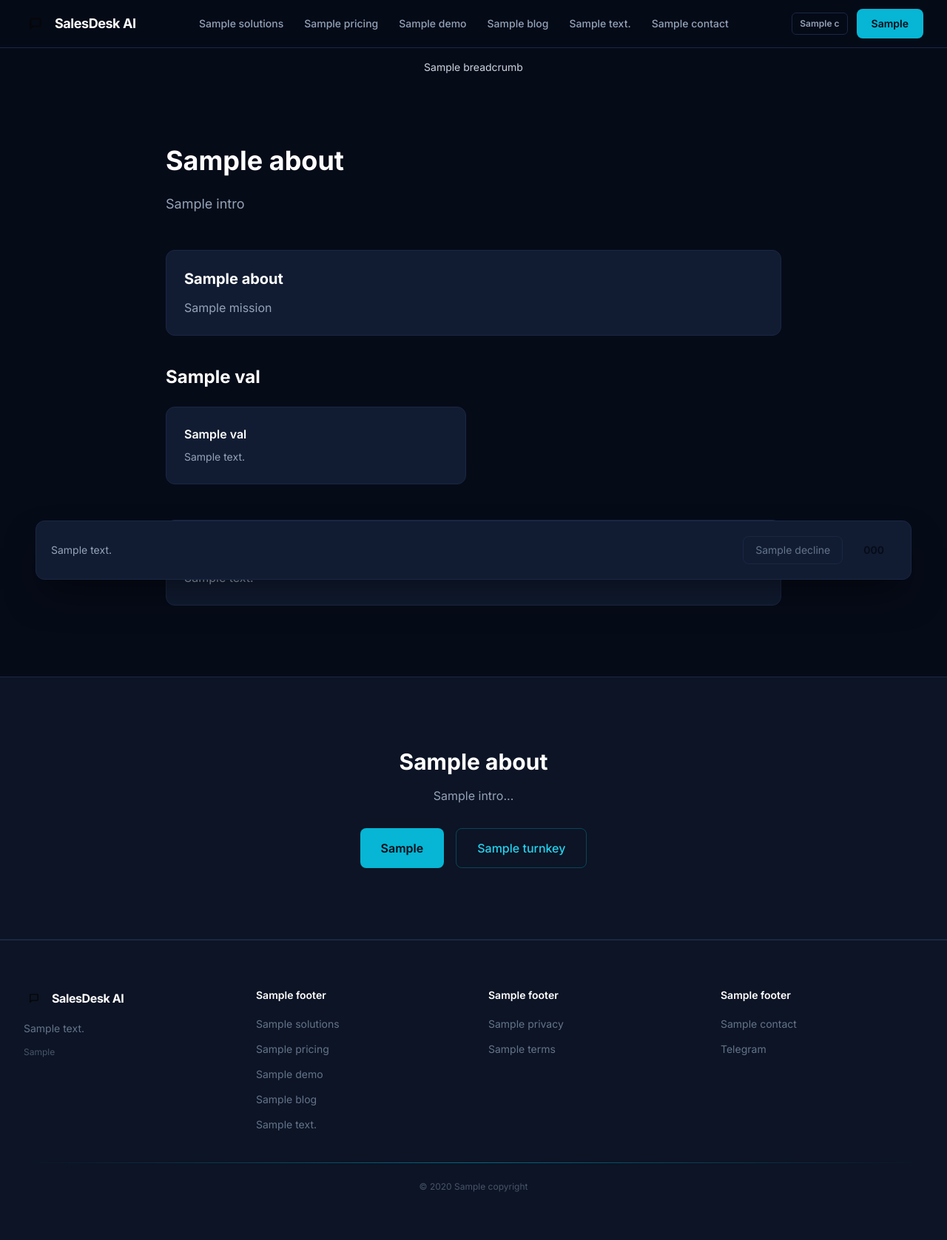
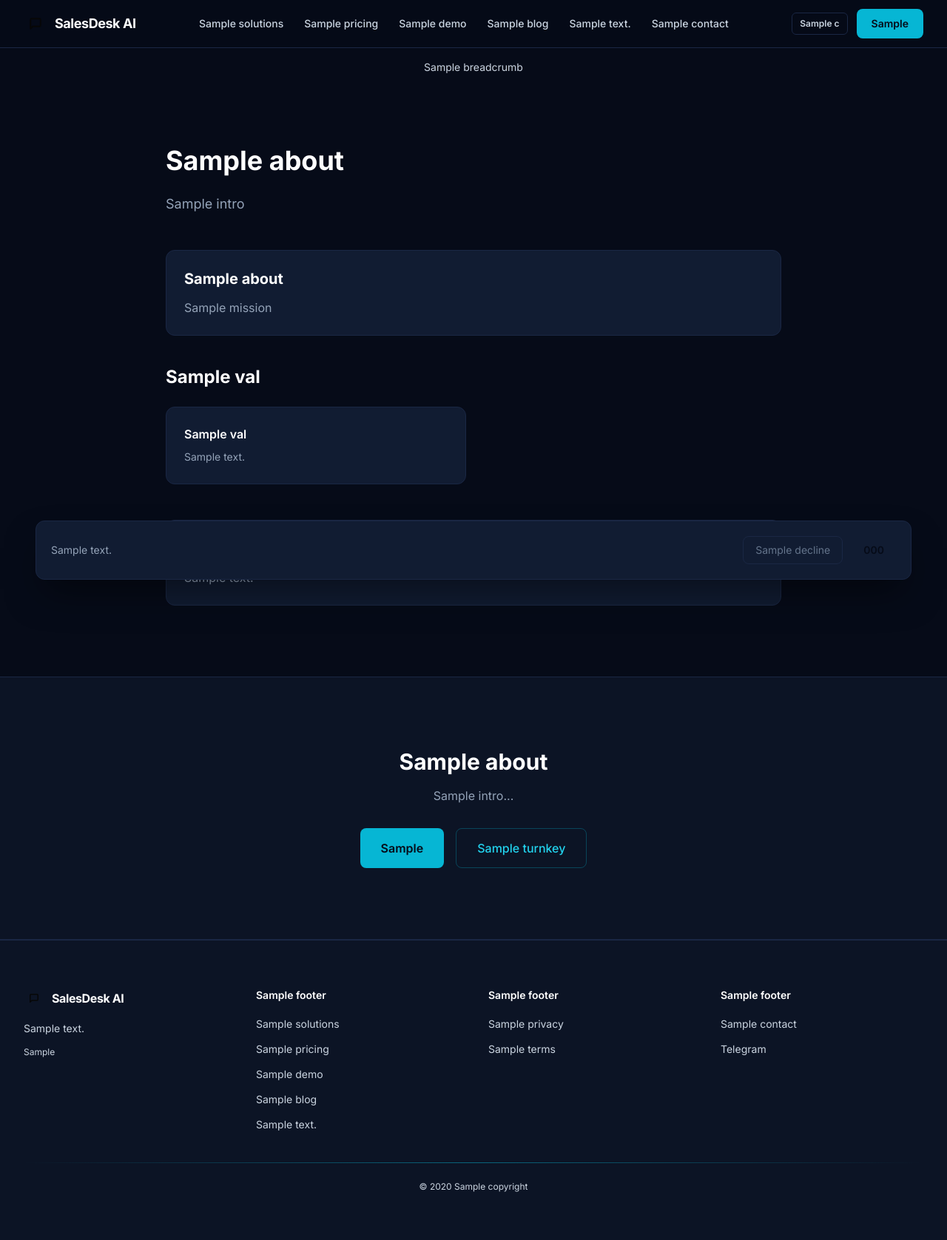
Before and after one commit to braindiggeruz/SalesDeck-Ai, a Python web app: template backend/templates/about.html in a window 1280 px wide. Shown: the whole page at 74% size. Run offline with Jinja, Linux system fonts and the light colour scheme; the template is opened without the code that fills it: most values are stand-ins (such as "Sample title", 1, 10 or a date in 2020).

Commit message:
auto-commit for 887d456a-de42-4c4b-9a58-c37132389fdc

```diff
--- a/backend/templates/partials/footer.html
+++ b/backend/templates/partials/footer.html
@@ -9,19 +9,19 @@
           </div>
           <span class="text-white font-bold tracking-tight">SalesDesk<span class="text-brand-accent-light">&nbsp;AI</span></span>
         </a>
-        <p class="text-sm text-slate-500 leading-relaxed mb-3">{{ c.footer.description }}</p>
-        <p class="text-xs text-slate-600">{{ c.footer.powered_by }}</p>
+        <p class="text-sm text-neutral-500 leading-relaxed mb-3">{{ c.footer.description }}</p>
+        <p class="text-xs text-neutral-600">{{ c.footer.powered_by }}</p>
       </div>
 
       <!-- Navigation -->
       <div>
         <h4 class="text-white font-semibold text-sm mb-4">{{ c.footer.nav_title }}</h4>
         <ul class="space-y-2.5">
-          <li><a href="/{{ lang }}/solutions/" class="text-sm text-slate-500 hover:text-brand-accent-light transition-colors">{{ c.nav.solutions }}</a></li>
-          <li><a href="/{{ lang }}/pricing/" class="text-sm text-slate-500 hover:text-brand-accent-light transition-colors">{{ c.nav.pricing }}</a></li>
-          <li><a href="/{{ lang }}/demo/" class="text-sm text-slate-500 hover:text-brand-accent-light transition-colors">{{ c.nav.demo }}</a></li>
-          <li><a href="/{{ lang }}/blog/" class="text-sm text-slate-500 hover:text-brand-accent-light transition-colors">{{ c.nav.blog }}</a></li>
-          <li><a href="/{{ lang }}/about/" class="text-sm text-slate-500 hover:text-brand-accent-light transition-colors">{{ c.nav.about }}</a></li>
+          <li><a href="/{{ lang }}/solutions/" class="text-sm text-neutral-500 hover:text-brand-accent transition-colors duration-150">{{ c.nav.solutions }}</a></li>
+          <li><a href="/{{ lang }}/pricing/" class="text-sm text-neutral-500 hover:text-brand-accent transition-colors duration-150">{{ c.nav.pricing }}</a></li>
+          <li><a href="/{{ lang }}/demo/" class="text-sm text-neutral-500 hover:text-brand-accent transition-colors duration-150">{{ c.nav.demo }}</a></li>
+          <li><a href="/{{ lang }}/blog/" class="text-sm text-neutral-500 hover:text-brand-accent transition-colors duration-150">{{ c.nav.blog }}</a></li>
+          <li><a href="/{{ lang }}/about/" class="text-sm text-neutral-500 hover:text-brand-accent transition-colors duration-150">{{ c.nav.about }}</a></li>
         </ul>
       </div>
 
@@ -29,8 +29,8 @@
       <div>
         <h4 class="text-white font-semibold text-sm mb-4">{{ c.footer.legal_title }}</h4>
         <ul class="space-y-2.5">
-          <li><a href="/{{ lang }}/privacy/" class="text-sm text-slate-500 hover:text-brand-accent-light transition-colors">{{ c.footer.privacy }}</a></li>
-          <li><a href="/{{ lang }}/terms/" class="text-sm text-slate-500 hover:text-brand-accent-light transition-colors">{{ c.footer.terms }}</a></li>
+          <li><a href="/{{ lang }}/privacy/" class="text-sm text-neutral-500 hover:text-brand-accent transition-colors duration-150">{{ c.footer.privacy }}</a></li>
+          <li><a href="/{{ lang }}/terms/" class="text-sm text-neutral-500 hover:text-brand-accent transition-colors duration-150">{{ c.footer.terms }}</a></li>
         </ul>
       </div>
 
@@ -38,15 +38,15 @@
       <div>
         <h4 class="text-white font-semibold text-sm mb-4">{{ c.footer.contact_title }}</h4>
         <ul class="space-y-2.5">
-          <li><a href="/{{ lang }}/contact/" class="text-sm text-slate-500 hover:text-brand-accent-light transition-colors">{{ c.nav.contact }}</a></li>
+          <li><a href="/{{ lang }}/contact/" class="text-sm text-neutral-500 hover:text-brand-accent transition-colors duration-150">{{ c.nav.contact }}</a></li>
           {% if telegram_url %}
-          <li><a href="{{ telegram_url }}" target="_blank" rel="noopener" class="text-sm text-slate-500 hover:text-brand-accent-light transition-colors" data-track="tg_start">Telegram</a></li>
+          <li><a href="{{ telegram_url }}" target="_blank" rel="noopener" class="text-sm text-neutral-500 hover:text-brand-accent transition-colors duration-150" data-track="tg_start">Telegram</a></li>
           {% endif %}
         </ul>
       </div>
     </div>
 
     <div class="glow-line mt-10 mb-6"></div>
-    <p class="text-xs text-slate-600 text-center">&copy; {{ current_year }} {{ c.footer.copyright }}</p>
+    <p class="text-xs text-neutral-600 text-center">&copy; {{ current_year }} {{ c.footer.copyright }}</p>
   </div>
 </footer>
--- a/backend/templates/partials/header.html
+++ b/backend/templates/partials/header.html
@@ -2,7 +2,7 @@
   <div class="section-container">
     <div class="flex items-center justify-between h-16 lg:h-18">
       <!-- Logo -->
-      <a href="/{{ lang }}/" class="flex items-center gap-2.5 group" data-testid="header-logo">
+      <a href="/{{ lang }}/" class="flex items-center gap-2.5 group" data-testid="header-logo" aria-label="SalesDesk AI Home">
         <div class="w-8 h-8 rounded-lg bg-gradient-to-br from-brand-accent to-brand-accent-light flex items-center justify-center">
           <svg width="18" height="18" viewBox="0 0 24 24" fill="none" stroke="#070707" stroke-width="2.5" stroke-linecap="round" stroke-linejoin="round"><path d="M21 15a2 2 0 0 1-2 2H7l-4 4V5a2 2 0 0 1 2-2h14a2 2 0 0 1 2 2z"/></svg>
         </div>
@@ -20,22 +20,22 @@
           ('contact', c.nav.contact, '/' ~ lang ~ '/contact/')
         ] %}
         {% for key, label, url in nav_items %}
-        <a href="{{ url }}" class="px-3 py-2 text-sm font-medium rounded-md transition-colors {{ 'text-brand-accent-light bg-brand-accent/10' if page == key else 'text-slate-400 hover:text-white hover:bg-white/5' }}" data-testid="nav-{{ key }}">{{ label }}</a>
+        <a href="{{ url }}" class="px-3 py-2 text-sm font-medium rounded-md transition-colors duration-150 {{ 'text-brand-accent-light bg-brand-accent/10' if page == key else 'text-neutral-400 hover:text-white hover:bg-white/5' }}" data-testid="nav-{{ key }}">{{ label }}</a>
         {% endfor %}
       </nav>
 
       <!-- Right side -->
       <div class="flex items-center gap-3">
         <!-- Lang Switcher -->
-        <a href="/{{ c.other_lang }}/{{ lang_path }}" class="px-2.5 py-1.5 text-xs font-semibold text-slate-400 border border-brand-border rounded-md hover:text-white hover:border-slate-500 transition-colors" data-testid="lang-switcher" data-track="lang_switch">
+        <a href="/{{ c.other_lang }}/{{ lang_path }}" class="px-2.5 py-1.5 text-xs font-semibold text-neutral-400 border border-brand-border rounded-md hover:text-white hover:border-neutral-500 transition-colors duration-150" data-testid="lang-switcher" data-track="lang_switch" aria-label="Switch language">
           {{ c.other_lang_name }}
         </a>
         <!-- CTA -->
-        <a href="/{{ lang }}/demo/" class="hidden sm:inline-flex btn-primary !px-5 !py-2.5 text-sm" data-testid="header-cta" data-track="widget_engaged">
+        <a href="/{{ lang }}/demo/" class="hidden sm:inline-flex btn-primary !px-5 !py-2.5 text-sm" data-testid="header-cta" data-track="widget_engaged" aria-label="{{ c.cta.try_demo }}">
           {{ c.cta.try_demo }}
         </a>
         <!-- Mobile Menu Button -->
-        <button id="mobile-menu-btn" class="lg:hidden p-2 text-slate-400 hover:text-white" aria-expanded="false" aria-label="Menu" data-testid="mobile-menu-btn">
+        <button id="mobile-menu-btn" class="lg:hidden p-2 text-neutral-400 hover:text-white" aria-expanded="false" aria-label="Menu" data-testid="mobile-menu-btn">
           <svg width="24" height="24" viewBox="0 0 24 24" fill="none" stroke="currentColor" stroke-width="2" stroke-linecap="round"><line x1="3" y1="6" x2="21" y2="6"/><line x1="3" y1="12" x2="21" y2="12"/><line x1="3" y1="18" x2="21" y2="18"/></svg>
         </button>
       </div>
@@ -45,7 +45,7 @@
     <div id="mobile-menu" class="hidden lg:hidden pb-4 border-t border-brand-border mt-2 pt-3" data-testid="mobile-menu">
       <div class="flex flex-col gap-1">
         {% for key, label, url in nav_items %}
-        <a href="{{ url }}" class="px-3 py-2.5 text-sm font-medium rounded-md {{ 'text-brand-accent-light bg-brand-accent/10' if page == key else 'text-slate-400 hover:text-white hover:bg-white/5' }}">{{ label }}</a>
+        <a href="{{ url }}" class="px-3 py-2.5 text-sm font-medium rounded-md {{ 'text-brand-accent-light bg-brand-accent/10' if page == key else 'text-neutral-400 hover:text-white hover:bg-white/5' }}">{{ label }}</a>
         {% endfor %}
         <div class="mt-2 pt-2 border-t border-brand-border">
           <a href="/{{ lang }}/demo/" class="btn-primary w-full text-center text-sm" data-track="widget_engaged">{{ c.cta.try_demo }}</a>
```
